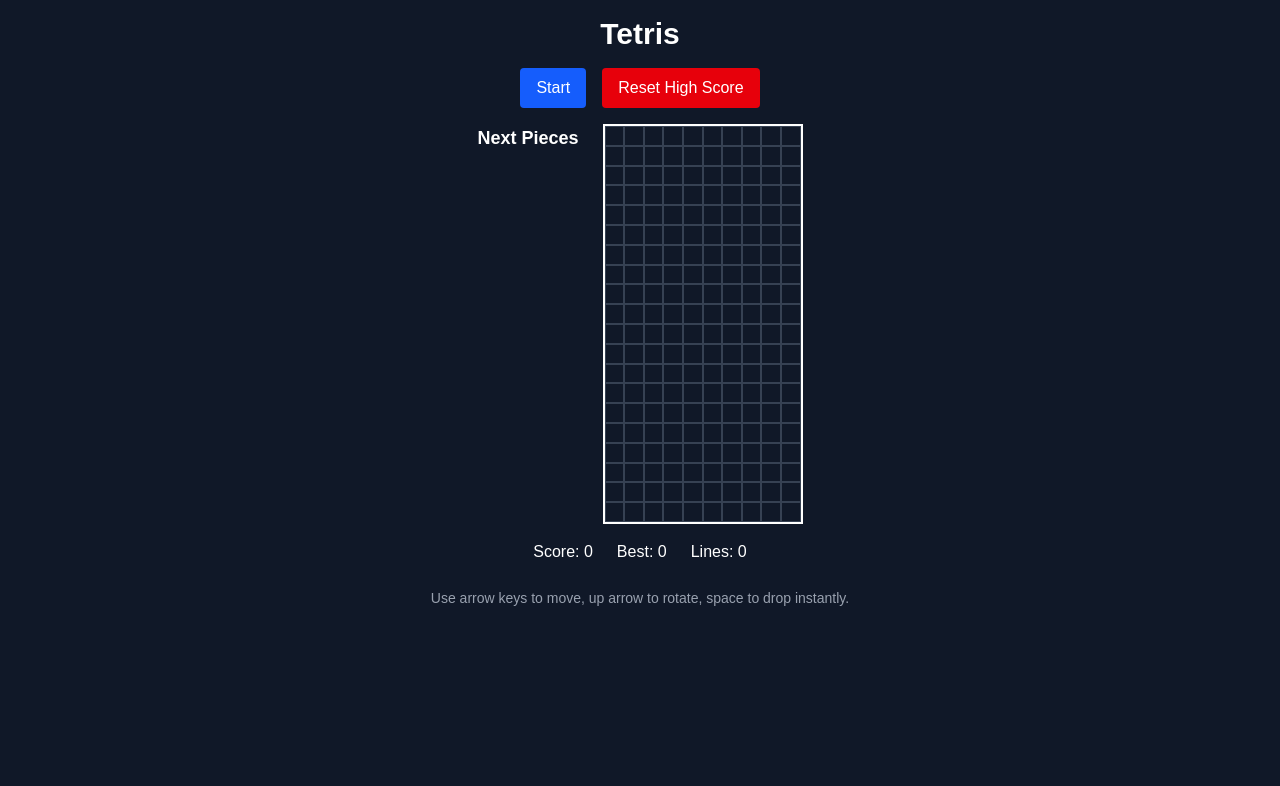
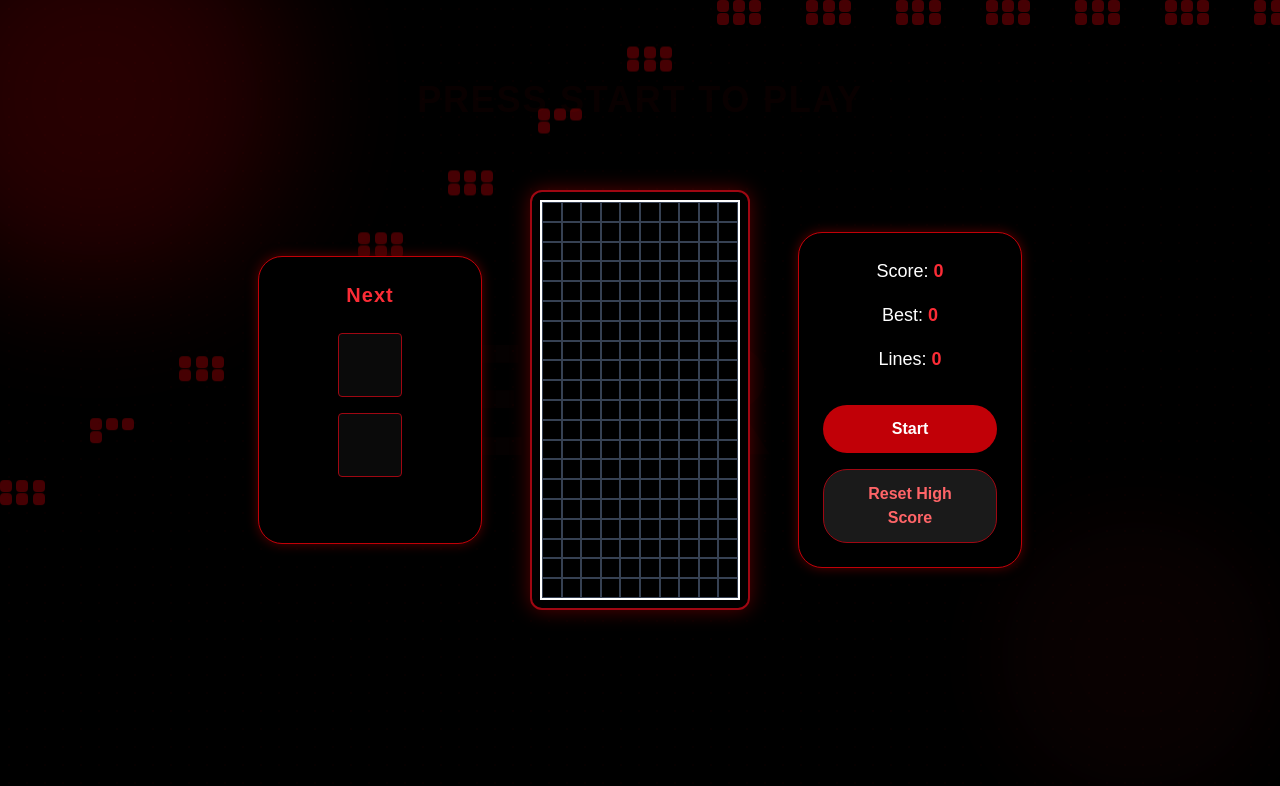
Before and after one commit to vennictus/tetris, a Next.js app in the folder tetris/: page /tetris in a window 1280 px wide. Shown: the top 786 px of the page. Built offline with nearby package versions, Linux system fonts and the light colour scheme.

Commit message:
addes some effects to the home page

```diff
--- a/tetris/app/tetris/page.tsx
+++ b/tetris/app/tetris/page.tsx
@@ -1,31 +1,20 @@
 'use client';
 
-import React, { useEffect } from 'react';
+import React, { useEffect, useState } from 'react';
 import GameBoard, { Cell } from '../../components/gameBoard';
 import { useTetris } from '../../tetris/useTetris';
 
-// Small component to render a mini preview of a tetromino shape for upcoming pieces
-function MiniPiece({
-  shape,
-  color,
-}: {
-  shape: number[][];
-  color: string;
-}) {
-  const size = 4; // 4x4 grid for preview
-
+function MiniPiece({ shape, color }: { shape: number[][]; color: string }) {
   return (
-    <div className="grid grid-rows-4 grid-cols-4 gap-[1px] w-16 h-16 bg-gray-800 p-1 rounded">
-      {Array.from({ length: size * size }).map((_, idx) => {
-        const x = idx % size;
-        const y = Math.floor(idx / size);
-        const filled = shape[y]?.[x] || 0;
+    <div className="grid grid-cols-4 grid-rows-4 gap-[1px] w-16 h-16 bg-black p-1 rounded shadow-inner border border-red-700">
+      {Array.from({ length: 16 }).map((_, idx) => {
+        const x = idx % 4;
+        const y = Math.floor(idx / 4);
+        const filled = shape[y]?.[x];
         return (
           <div
             key={idx}
-            className={`w-full h-full rounded ${
-              filled ? color : 'bg-gray-900'
-            }`}
+            className={`w-full h-full rounded ${filled ? color : 'bg-[#0a0a0a]'}`}
           />
         );
       })}
@@ -33,7 +22,33 @@
   );
 }
 
+const bgShapes = [
+  [
+    [1, 1, 1],
+    [0, 1, 0],
+  ],
+  [
+    [1, 1],
+    [1, 1],
+  ],
+  [
+    [0, 1, 1],
+    [1, 1, 0],
+  ],
+  [
+    [1, 1, 0],
+    [0, 1, 1],
+  ],
+];
+
 export default function TetrisPage() {
+  // Hydration state
+  const [hydrated, setHydrated] = useState(false);
+  useEffect(() => {
+    setHydrated(true);
+  }, []);
+
+  // Always call hooks in the same order
   const {
     board,
     currentPiece,
@@ -51,25 +66,18 @@
     score,
     bestScore,
     linesCleared,
-    resetHighScore, // <-- added resetHighScore
+    resetHighScore,
   } = useTetris();
 
-  // Auto drop the piece every 500ms when game is running
   useEffect(() => {
     if (!gameRunning) return;
-
-    const interval = setInterval(() => {
-      moveDown();
-    }, 500);
-
+    const interval = setInterval(moveDown, 500);
     return () => clearInterval(interval);
   }, [gameRunning, moveDown]);
 
-  // Keyboard controls
   useEffect(() => {
     function handleKeyDown(e: KeyboardEvent) {
       if (!gameRunning || gameOver) return;
-
       switch (e.key) {
         case 'ArrowLeft':
           e.preventDefault();
@@ -98,13 +106,17 @@
     return () => window.removeEventListener('keydown', handleKeyDown);
   }, [moveLeft, moveRight, moveDown, rotate, drop, gameRunning, gameOver]);
 
-  // Merge current piece onto the board for rendering
-  const mergedBoard: Cell[][] = board.map((row: Cell[]) => row.slice());
+  // If not hydrated, render minimal placeholder
+  if (!hydrated) {
+    return <main className="min-h-screen bg-black" />;
+  }
 
+  // Merge currentPiece onto the board for rendering
+  const mergedBoard: Cell[][] = board.map(row => [...row]);
   if (currentPiece) {
     const { shape, row, col, color } = currentPiece;
-    shape.forEach((r: number[], y: number) => {
-      r.forEach((cell: number, x: number) => {
+    shape.forEach((r, y) =>
+      r.forEach((cell, x) => {
         if (cell) {
           const boardRow = row + y;
           const boardCol = col + x;
@@ -120,62 +132,166 @@
             };
           }
         }
-      });
-    });
+      })
+    );
   }
 
   return (
-    <div className="flex flex-col items-center p-4 min-h-screen bg-gray-900 text-white">
-      <h1 className="text-3xl font-bold mb-4">Tetris</h1>
+    <main className="relative min-h-screen flex items-center justify-center bg-black text-white overflow-hidden font-mono select-none">
+      {/* Falling Pieces Background */}
+      <div aria-hidden className="absolute inset-0 pointer-events-none z-0 overflow-hidden">
+        {[...Array(15)].map((_, i) => {
+          const shape = bgShapes[Math.floor(Math.random() * bgShapes.length)];
+          return (
+            <div
+              key={i}
+              className="absolute w-12 h-12 opacity-30"
+              style={{
+                left: `${(i * 7) % 100}%`,
+                animation: 'fall 10s linear infinite',
+                animationDelay: `${(i * 700) % 10000}ms`,
+              }}
+            >
+              <div className="grid grid-cols-3 grid-rows-2 gap-[1px]">
+                {shape.flatMap((row, y) =>
+                  row.map((filled, x) => (
+                    <div
+                      key={`${y}-${x}`}
+                      className="jsx-7033976298d6b2f6 w-3 h-3 rounded-sm bg-red-600"
+                    />
+                  ))
+                )}
+              </div>
+            </div>
+          );
+        })}
+      </div>
 
-      <div className="mb-4 flex gap-4">
+      {/* Red Grid + Flicker Effects */}
+      <div aria-hidden className="absolute inset-0 bg-[radial-gradient(#3a0000_1px,transparent_1px)] bg-[size:18px_18px] opacity-10 z-0 pointer-events-none" />
+      <div aria-hidden className="absolute inset-0 bg-black opacity-[0.05] mix-blend-screen animate-flicker pointer-events-none z-0" />
+
+      {/* Pulsing Glow */}
+      <div aria-hidden className="absolute -top-24 -left-24 w-96 h-96 bg-red-700 blur-3xl opacity-20 animate-pulse-slow rounded-full z-0" />
+      <div aria-hidden className="absolute bottom-0 right-0 w-72 h-72 bg-red-900 blur-2xl opacity-10 rounded-full animate-flicker pointer-events-none z-0" />
+
+      {/* TETRIS Watermark */}
+      <div className="absolute text-red-900 text-[10rem] font-extrabold tracking-widest opacity-[0.03] z-0 pointer-events-none pulse select-none">
+        TETRIS
+      </div>
+
+      {/* Main UI */}
+      <div className="z-10 flex gap-12 items-center justify-center p-8">
+        <section className="flex flex-col items-center gap-6 w-56 h-72 bg-black rounded-3xl p-6 shadow-[0_0_12px_#550000] border border-red-700">
+          <h2 className="text-xl font-bold text-red-500 tracking-wider">Next</h2>
+          <div className="flex flex-col gap-4">
+            {gameRunning && nextPieces.length > 0 ? (
+              nextPieces.slice(0, 2).map((piece, idx) => (
+                <MiniPiece key={idx} shape={piece.shape} color={piece.color} />
+              ))
+            ) : (
+              <>
+                <div className="w-16 h-16 bg-[#0a0a0a] border border-red-800 rounded" />
+                <div className="w-16 h-16 bg-[#0a0a0a] border border-red-800 rounded" />
+              </>
+            )}
+          </div>
+        </section>
+
+        <section className="bg-black p-2 rounded-xl shadow-[0_0_20px_#ff000055] border-2 border-red-800">
+          <GameBoard board={mergedBoard} ghostPiece={ghostPiece} />
+        </section>
+
+        <section className="flex flex-col items-center justify-between gap-8 w-56 min-h-[320px] bg-black rounded-3xl p-6 shadow-[0_0_12px_#550000] border border-red-700">
+          <div className="flex flex-col gap-4 text-center">
+            <p className="text-lg">
+              Score: <span className="font-bold text-red-500">{score}</span>
+            </p>
+            <p className="text-lg">
+              Best: <span className="font-bold text-red-500">{bestScore}</span>
+            </p>
+            <p className="text-lg">
+              Lines: <span className="font-bold text-red-500">{linesCleared}</span>
+            </p>
+          </div>
+
+          <div className="flex flex-col gap-4 w-full">
             <button
               onClick={gameRunning ? resetGame : startGame}
-          className="px-4 py-2 bg-blue-600 rounded hover:bg-blue-700 transition"
+              className="w-full px-6 py-3 bg-red-700 rounded-3xl font-semibold text-white hover:bg-red-800 transition shadow-md"
             >
               {gameRunning ? 'Restart' : 'Start'}
             </button>
-
             <button
               onClick={resetHighScore}
-          className="px-4 py-2 bg-red-600 rounded hover:bg-red-700 transition"
+              className="w-full px-6 py-3 bg-[#1a1a1a] rounded-3xl font-semibold text-red-400 hover:text-red-500 border border-red-800 transition"
             >
               Reset High Score
             </button>
           </div>
-
-      <div className="flex gap-6">
-        {/* Upcoming pieces panel on left */}
-        <div className="flex flex-col gap-4">
-          <h2 className="text-lg font-semibold mb-2">Next Pieces</h2>
-          {nextPieces.map((piece, idx) => (
-            <MiniPiece
-              key={idx}
-              shape={piece.shape}
-              color={piece.color}
-            />
-          ))}
+        </section>
       </div>
 
-        {/* Game board */}
-        <GameBoard board={mergedBoard} ghostPiece={ghostPiece} />
-      </div>
-
-      <div className="mt-4 space-x-6">
-        <span>Score: {score}</span>
-        <span>Best: {bestScore}</span>
-        <span>Lines: {linesCleared}</span>
-      </div>
-
+      {/* Overlays */}
       {gameOver && (
-        <div className="mt-4 text-red-500 font-bold text-xl">
-          Game Over!
+        <div className="absolute top-20 left-1/2 -translate-x-1/2 text-red-600 text-5xl font-extrabold tracking-widest drop-shadow-md animate-flicker pulse">
+          GAME OVER
         </div>
       )}
 
-      <p className="mt-6 text-gray-400 text-sm max-w-md text-center">
-        Use arrow keys to move, up arrow to rotate, space to drop instantly.
-      </p>
+      {!gameRunning && !gameOver && (
+        <div className="absolute top-20 left-1/2 -translate-x-1/2 text-red-600 text-4xl font-bold tracking-wider animate-flicker pulse">
+          PRESS START TO PLAY
         </div>
+      )}
+
+      {/* Animations */}
+      <style jsx>{`
+        @keyframes flicker {
+          0%,
+          100% {
+            opacity: 0.05;
+          }
+          50% {
+            opacity: 0.1;
+          }
+        }
+        @keyframes pulse {
+          0%,
+          100% {
+            opacity: 0.03;
+          }
+          50% {
+            opacity: 0.08;
+          }
+        }
+        @keyframes pulse-slow {
+          0%,
+          100% {
+            opacity: 0.1;
+          }
+          50% {
+            opacity: 0.3;
+          }
+        }
+        @keyframes fall {
+          0% {
+            transform: translateY(-10%);
+          }
+          100% {
+            transform: translateY(110vh);
+          }
+        }
+        .animate-flicker {
+          animation: flicker 3s linear infinite;
+        }
+        .pulse {
+          animation: pulse 3s ease-in-out infinite;
+        }
+        .pulse-slow {
+          animation: pulse-slow 6s ease-in-out infinite;
+        }
+      `}</style>
+    </main>
   );
 }
--- a/tetris/tetris/useTetris.ts
+++ b/tetris/tetris/useTetris.ts
@@ -1,45 +1,37 @@
 import { useState, useEffect, useRef } from 'react';
-import { TETROMINOES } from './tetrominoes'; // Your tetromino shapes and colors
+import { TETROMINOES } from './tetrominoes';
 
-// Constants for the Tetris board size
-const ROWS = 20; // standard Tetris height
-const COLS = 10; // standard Tetris width
+const ROWS = 20;
+const COLS = 10;
 
-// Type representing a single cell on the board
 export type Cell = {
-  filled: boolean;  // whether the cell is occupied by a piece
-  color: string;    // color of the cell if filled
+  filled: boolean;
+  color: string;
 };
 
-// Type representing the current falling piece (tetromino)
 type CurrentPiece = {
-  shape: number[][];      // 2D matrix representing the shape (1 = block, 0 = empty)
-  color: string;          // color of the piece
-  row: number;            // current top-left row position on board
-  col: number;            // current top-left column position on board
-  rotationIndex: number;  // index of current rotation state
-  tetrominoKey: string;   // identifier key from TETROMINOES
+  shape: number[][];
+  color: string;
+  row: number;
+  col: number;
+  rotationIndex: number;
+  tetrominoKey: string;
 };
 
 export function useTetris() {
-  // Game state hooks
-  const [board, setBoard] = useState<Cell[][]>(createEmptyBoard()); // The game board matrix
-  const [currentPiece, setCurrentPiece] = useState<CurrentPiece | null>(null); // Active falling piece
-  const [nextPieces, setNextPieces] = useState<CurrentPiece[]>([]); // Queue of next pieces
-  const [gameRunning, setGameRunning] = useState(false); // Is the game running
-  const [gameOver, setGameOver] = useState(false); // Is game over
-  const [score, setScore] = useState(0); // Current score
-  const [linesCleared, setLinesCleared] = useState(0); // Total cleared lines
-  const [bestScore, setBestScore] = useState(0); // Highest score saved locally
-
-  // Ghost piece to show where the current piece will land if dropped
+  const [board, setBoard] = useState<Cell[][]>(createEmptyBoard());
+  const [currentPiece, setCurrentPiece] = useState<CurrentPiece | null>(null);
+  const [nextPieces, setNextPieces] = useState<CurrentPiece[]>([]);
+  const [gameRunning, setGameRunning] = useState(false);
+  const [gameOver, setGameOver] = useState(false);
+  const [score, setScore] = useState(0);
+  const [linesCleared, setLinesCleared] = useState(0);
+  const [bestScore, setBestScore] = useState(0);
   const [ghostPiece, setGhostPiece] = useState<CurrentPiece | null>(null);
 
-  // Refs to keep track of currentPiece and nextPieces outside state updates (for async consistency)
   const nextPiecesRef = useRef<CurrentPiece[]>([]);
   const currentPieceRef = useRef<CurrentPiece | null>(null);
 
-  // Sync refs with state changes
   useEffect(() => {
     nextPiecesRef.current = nextPieces;
   }, [nextPieces]);
@@ -48,7 +40,6 @@
     currentPieceRef.current = currentPiece;
   }, [currentPiece]);
 
-  // Load bestScore from localStorage on mount (only runs on client)
   useEffect(() => {
     if (typeof window !== 'undefined') {
       const storedBest = localStorage.getItem('bestScore');
@@ -56,32 +47,23 @@
     }
   }, []);
 
-  // When the gameRunning state changes, initialize or reset game accordingly
+  // Only start or reset when gameRunning becomes true
   useEffect(() => {
-    if (gameRunning) {
-      // Prepare initial queue of 3 random pieces
+    if (gameRunning && !gameOver) {
       const initialQueue: CurrentPiece[] = [];
       for (let i = 0; i < 3; i++) {
         initialQueue.push(getRandomPiece());
       }
-      setNextPieces(initialQueue);
-
-      // Set the first piece as current and update the queue
       const first = initialQueue.shift()!;
-      setCurrentPiece(first);
-      setNextPieces(initialQueue);
-
-      // Reset the board and score-related states
       setBoard(createEmptyBoard());
       setScore(0);
       setLinesCleared(0);
+      setNextPieces(initialQueue);
+      setCurrentPiece(first);
       setGameOver(false);
-    } else {
-      resetGame();
     }
   }, [gameRunning]);
 
-  // Update ghost piece whenever currentPiece or board changes
   useEffect(() => {
     if (!currentPiece) {
       setGhostPiece(null);
@@ -91,20 +73,17 @@
     setGhostPiece(ghost);
   }, [currentPiece, board]);
 
-  // Create an empty board with all cells unfilled and no color
   function createEmptyBoard(): Cell[][] {
     return Array.from({ length: ROWS }, () =>
       Array.from({ length: COLS }, () => ({ filled: false, color: '' }))
     );
   }
 
-  // Generate a random new tetromino piece from TETROMINOES
   function getRandomPiece(): CurrentPiece {
     const tetrominoKeys = Object.keys(TETROMINOES);
     const tetrominoKey = tetrominoKeys[Math.floor(Math.random() * tetrominoKeys.length)];
     const rotationIndex = 0;
     const tetromino = TETROMINOES[tetrominoKey][rotationIndex];
-    // Center the piece horizontally at spawn
     const col = Math.floor((COLS - tetromino.shape[0].length) / 2);
     return {
       shape: tetromino.shape,
@@ -116,14 +95,12 @@
     };
   }
 
-  // Check if a piece at a specific position would collide with the board or filled cells
   function checkCollision(shape: number[][], row: number, col: number): boolean {
     for (let y = 0; y < shape.length; y++) {
       for (let x = 0; x < shape[y].length; x++) {
         if (shape[y][x]) {
           const boardRow = row + y;
           const boardCol = col + x;
-          // Out of bounds or cell already filled means collision
           if (
             boardRow < 0 ||
             boardRow >= ROWS ||
@@ -139,11 +116,8 @@
     return false;
   }
 
-  // Merge a piece's blocks into the board (for locking)
   function mergePieceToBoard(piece: CurrentPiece, board: Cell[][]): Cell[][] {
-    // Deep copy the board to avoid mutation
     const newBoard = board.map(row => row.map(cell => ({ ...cell })));
-
     piece.shape.forEach((row, y) => {
       row.forEach((cell, x) => {
         if (cell) {
@@ -155,17 +129,14 @@
         }
       });
     });
-
     return newBoard;
   }
 
-  // Clear completed lines and return updated board and number of lines cleared
   function clearLines(board: Cell[][]): { newBoard: Cell[][]; linesCleared: number } {
     const newBoard: Cell[][] = [];
     let clearedLines = 0;
 
     for (let r = 0; r < ROWS; r++) {
-      // If all cells in a row are filled, it's a completed line
       if (board[r].every(cell => cell.filled)) {
         clearedLines++;
       } else {
@@ -173,32 +144,22 @@
       }
     }
 
-    // Add empty rows at the top for the cleared lines
     for (let i = 0; i < clearedLines; i++) {
-      newBoard.unshift(
-        Array.from({ length: COLS }, () => ({ filled: false, color: '' }))
-      );
+      newBoard.unshift(Array.from({ length: COLS }, () => ({ filled: false, color: '' })));
     }
 
     return { newBoard, linesCleared: clearedLines };
   }
 
-  // Rotate the piece clockwise and try to apply wall kicks to prevent collisions
   function rotatePiece(piece: CurrentPiece): CurrentPiece {
     const rotations = TETROMINOES[piece.tetrominoKey];
     const nextRotationIndex = (piece.rotationIndex + 1) % rotations.length;
     const nextShape = rotations[nextRotationIndex].shape;
 
-    // Try rotation without horizontal offset first
     if (!checkCollision(nextShape, piece.row, piece.col)) {
-      return {
-        ...piece,
-        shape: nextShape,
-        rotationIndex: nextRotationIndex,
-      };
+      return { ...piece, shape: nextShape, rotationIndex: nextRotationIndex };
     }
 
-    // Try wall kicks: small horizontal shifts to allow rotation near walls
     const kicks = [-1, 1, -2, 2];
     for (const kick of kicks) {
       if (!checkCollision(nextShape, piece.row, piece.col + kick)) {
@@ -211,11 +172,9 @@
       }
     }
 
-    // If no valid rotation found, return original piece
     return piece;
   }
 
-  // Move the current piece one column left if possible
   function moveLeft() {
     if (!currentPiece || gameOver) return;
     const newCol = currentPiece.col - 1;
@@ -224,7 +183,6 @@
     }
   }
 
-  // Move the current piece one column right if possible
   function moveRight() {
     if (!currentPiece || gameOver) return;
     const newCol = currentPiece.col + 1;
@@ -233,8 +191,6 @@
     }
   }
 
-  // Move the current piece down by one row if possible; lock piece if it cannot move down
-  // Returns true if moved down, false if locked
   function moveDown(): boolean {
     if (!currentPiece || gameOver) return false;
     const newRow = currentPiece.row + 1;
@@ -247,64 +203,50 @@
     }
   }
 
-  // Rotate the current piece clockwise with wall kicks
   function rotate() {
     if (!currentPiece || gameOver) return;
     const rotated = rotatePiece(currentPiece);
     setCurrentPiece(rotated);
   }
 
-  // Instantly drop the piece to the lowest possible position and lock it
   function drop() {
     if (!currentPiece || gameOver) return;
-
     let dropRow = currentPiece.row;
-    // Keep moving down until collision would occur
     while (!checkCollision(currentPiece.shape, dropRow + 1, currentPiece.col)) {
       dropRow++;
     }
-
-    // Lock piece at final position
     lockPiece({ ...currentPiece, row: dropRow });
   }
 
-  // Lock a piece on the board, clear lines, update score and spawn next piece
-  // Optionally accepts a piece to lock, defaults to currentPiece
   function lockPiece(pieceToLock?: CurrentPiece) {
     const piece = pieceToLock || currentPiece;
     if (!piece) return;
 
-    // Merge the piece into the board
     const newBoard = mergePieceToBoard(piece, board);
-    // Clear any complete lines
     const { newBoard: clearedBoard, linesCleared: cleared } = clearLines(newBoard);
 
     setBoard(clearedBoard);
     setLinesCleared(prev => prev + cleared);
 
-    // Scoring: points for lines cleared, small points for locking without clearing
     if (cleared > 0) {
       setScore(prev => prev + calculateScore(cleared));
     } else {
-      setScore(prev => prev + 5); // small points for locking with no line clear
+      setScore(prev => prev + 5);
     }
 
-    // Keep the nextPieces queue length 3
     let queue = [...nextPiecesRef.current];
     while (queue.length < 3) {
       queue.push(getRandomPiece());
     }
-    // Take the next piece from the queue
+
     const next = queue.shift()!;
     setNextPieces(queue);
     setCurrentPiece(next);
 
-    // If next piece collides at spawn, game over
     if (checkCollision(next.shape, next.row, next.col)) {
       setGameOver(true);
       setGameRunning(false);
 
-      // Save best score if beaten
       if (score > bestScore) {
         setBestScore(score);
         if (typeof window !== 'undefined') {
@@ -314,23 +256,16 @@
     }
   }
 
-  // Standard Tetris scoring based on lines cleared at once
   function calculateScore(lines: number): number {
     switch (lines) {
-      case 1:
-        return 100;
-      case 2:
-        return 300;
-      case 3:
-        return 500;
-      case 4:
-        return 800;
-      default:
-        return 0;
+      case 1: return 100;
+      case 2: return 300;
+      case 3: return 500;
+      case 4: return 800;
+      default: return 0;
     }
   }
 
-  // Calculate the ghost piece position (where the piece would land if dropped)
   function calculateGhostPiece(piece: CurrentPiece, board: Cell[][]): CurrentPiece {
     let ghostRow = piece.row;
     while (!checkCollision(piece.shape, ghostRow + 1, piece.col)) {
@@ -339,17 +274,15 @@
     return { ...piece, row: ghostRow };
   }
 
-  // Start the game (sets gameRunning to true, triggers initialization)
   function startGame() {
     setGameRunning(true);
+    setGameOver(false);
   }
 
-  // Pause the game (stops the game loop)
   function pauseGame() {
     setGameRunning(false);
   }
 
-  // Reset the game state completely
   function resetGame() {
     setBoard(createEmptyBoard());
     setCurrentPiece(null);
@@ -359,20 +292,19 @@
     setScore(0);
     setLinesCleared(0);
   }
-    // Add this function inside useTetris
-function resetHighScore() {
-  setBestScore(0);
-  if (typeof window !== 'undefined') {
-    localStorage.removeItem('bestScore');
+
+  function resetHighScore() {
+    setBestScore(0);
+    if (typeof window !== 'undefined') {
+      localStorage.removeItem('bestScore');
+    }
   }
-}
 
-  // Expose all necessary game state and controls
   return {
     board,
     currentPiece,
+    ghostPiece,
     nextPieces,
-    ghostPiece,
     gameRunning,
     gameOver,
     score,
@@ -381,11 +313,11 @@
     startGame,
     pauseGame,
     resetGame,
+    resetHighScore,
     moveLeft,
     moveRight,
     moveDown,
     rotate,
     drop,
-    resetHighScore,
   };
 }
```
Also changed, not shown: tetris/app/page.tsx (+8 -2 lines). Lines whose indentation alone changed are shown as unchanged.
